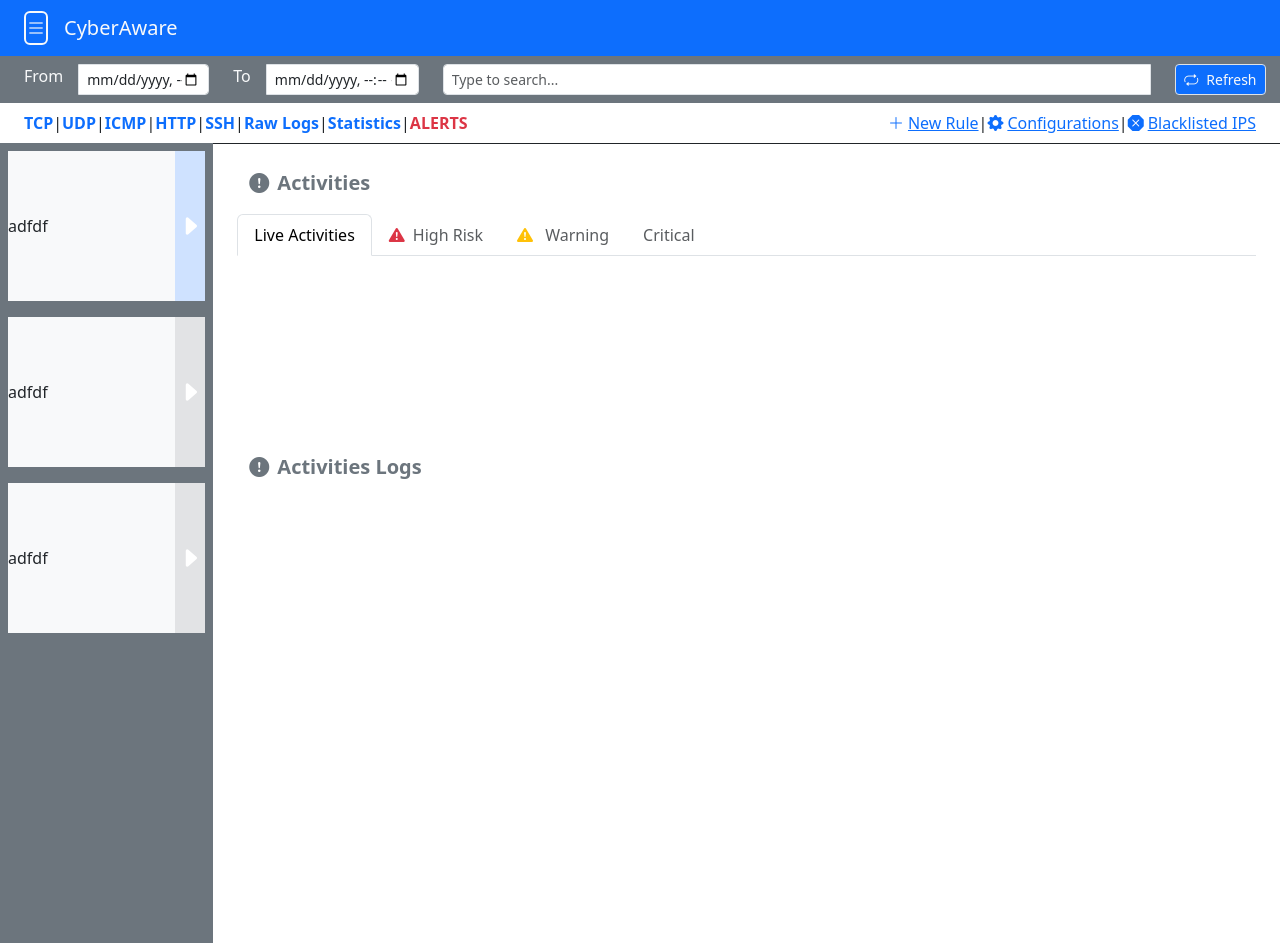
After one commit to hash-cmd/NIDS, a Django app: page /dashboard/ in a window 1280 px wide. The commit adds this page. Run offline with Django 5.2, Linux system fonts and the light colour scheme; a map, chart or similar area stays blank.

Commit message:
Work in progress dashboard

```diff
--- a/NIDS/urls.py
+++ b/NIDS/urls.py
@@ -21,4 +21,5 @@ urlpatterns = [
     path('admin/', admin.site.urls),
     path('accounts/', include('allauth.urls')),
     path('auth/', include('authentication.urls')),
+    path('', include('monitor.urls')),
 ]
--- a/monitor/routing.py
+++ b/monitor/routing.py
@@ -2,5 +2,5 @@ from django.urls import re_path
 from . import consumers
 
 websocket_urlpatterns =[
-    re_path(r'ws/dashboard/(?P<monitor>\w+)/$', consumers.DashboardConsumer.as_asgi()),
+    re_path(r'ws/live/(?P<live_url>\w+)/$', consumers.DashboardConsumer.as_asgi()),
     ]
--- /dev/null
+++ b/monitor/urls.py
@@ -0,0 +1,8 @@
+from django.urls import path
+from monitor.views import (
+    dashboard
+)
+
+urlpatterns = [
+    path('dashboard/', dashboard, name="monitoring live activities"),
+]
--- a/monitor/views.py
+++ b/monitor/views.py
@@ -1,3 +1,5 @@
 from django.shortcuts import render
 
 # Create your views here.
+def dashboard(request):
+    return render(request, 'dashboard.html')
--- a/templates/dashboard.html
+++ b/templates/dashboard.html
@@ -0,0 +1,185 @@
+{% load static %}
+<!DOCTYPE html>
+<html lang="en">
+  <head>
+    <meta charset="utf-8" />
+    <meta name="viewport" content="width=device-width, initial-scale=1" />
+    <title>Home</title>
+    <link
+      href="https://cdn.jsdelivr.net/npm/bootstrap@5.3.3/dist/css/bootstrap.min.css"
+      rel="stylesheet"
+      integrity="sha384-QWTKZyjpPEjISv5WaRU9OFeRpok6YctnYmDr5pNlyT2bRjXh0JMhjY6hW+ALEwIH"
+      crossorigin="anonymous"
+    />
+    <link rel="stylesheet" href="{% static 'assets/css/style.css' %}">
+     <link href="https://cdn.jsdelivr.net/npm/bootstrap-icons/font/bootstrap-icons.css" rel="stylesheet">
+  </head>
+  <body>
+    {% include 'include/header.html' %}
+
+    {% include 'include/sidebar.html' %}
+
+     <section class="bg-secondary">
+        <div class="container-fluid ps-4 pe-4 p-2">
+          <div class="row align-items-center">
+             <div class="col-md-2">
+              <div class="input-group input-group-sm">
+                <span class="text-light text-center me-3" id="inputGroup-sizing-sm">
+                  From
+                </span>
+                <input
+                  type="datetime-local"
+                  class="form-control"
+                  aria-label="Date and time input"
+                  aria-describedby="inputGroup-sizing-sm">
+              </div>
+            </div>
+            <div class="col-md-2">
+              <div class="input-group input-group-sm">
+                <span class="text-light text-center pe-3" id="inputGroup-sizing-sm">
+                  To
+                </span>
+                <input
+                  type="datetime-local"
+                  class="form-control"
+                  aria-label="Date and time input"
+                  aria-describedby="inputGroup-sizing-sm">
+              </div>
+            </div>
+            <div class="col-md-7">
+              <div class="input-group input-group-sm">
+
+                <input type="text" class="form-control" list="datalistOptions" id="exampleDataList" aria-label="Sizing example input" aria-describedby="inputGroup-sizing-sm" placeholder="Type to search...">
+                 <datalist id="datalistOptions">
+                    <option value="San Francisco">
+                    <option value="New York">
+                    <option value="Seattle">
+                    <option value="Los Angeles">
+                    <option value="Chicago">
+                  </datalist>
+              </div>
+            </div>
+            <div class="col-md-1">
+              <div class="input-group input-group-sm">
+                <button class="bg-gradient-primary input-group-text bg-primary text-light" id="inputGroup-sizing-sm"><i class="bi bi-repeat me-2"></i>Refresh</button>
+              </div>
+            </div>
+
+          </div>
+        </div>
+    </section>
+
+    <section class="d-flex ps-4 pe-4 p-2 justify-content-between align-items-center">
+      <div class="d-flex rule-link">
+          <a href="" class="rule-item text-decoration-none fw-semibold fs-6">TCP</a><span class="divider">|</span>
+          <a href="" class="rule-item text-decoration-none fw-semibold">UDP</a><span class="divider">|</span>
+          <a href="" class="rule-item text-decoration-none fw-semibold">ICMP</a><span class="divider">|</span>
+          <a href="" class="rule-item text-decoration-none fw-semibold">HTTP</a><span class="divider">|</span>
+          <a href="" class="rule-item text-decoration-none fw-semibold">SSH</a><span class="divider">|</span>
+          <a href="" class="rule-item text-decoration-none fw-semibold">Raw Logs</a><span class="divider">|</span>
+          <a href="" class="rule-item text-decoration-none fw-semibold">Statistics</a><span class="divider">|</span>
+          <a href="" class="text-danger text-decoration-none fw-bolder">ALERTS</a>
+        </div>
+        <div class="d-flex rule-link">
+          <a href="#" class="rule-item"><i class="bi bi-plus-lg me-1"></i>New Rule</a>
+          <span class="divider">|</span>
+          <a href="#" class="rule-item"><i class="bi bi-gear-fill me-1"></i>Configurations</a>
+          <span class="divider">|</span>
+          <a href="#" class="rule-item"><i class="bi bi-x-octagon-fill me-1"></i>Blacklisted IPS</a>
+      </div>
+
+
+    </section>
+
+    <section>
+      <div class="container-fluid">
+        <div class="row">
+          <div class="col-md-2 bg-secondary vh-100 p-2">
+            <div class="bg-light d-flex justify-content-between align-items-center mb-3" style="height: 150px;">
+                <div>adfdf</div>
+                <div class="bg-primary-subtle d-flex justify-content-center align-items-center" style="width: 30px; height: 100%;">
+                    <i class="fs-4 bi bi-caret-right-fill text-white"></i>
+                </div>
+            </div>
+
+            <div class="bg-light d-flex justify-content-between align-items-center mb-3" style="height: 150px;">
+                <div>adfdf</div>
+                <div class="bg-secondary-subtle d-flex justify-content-center align-items-center" style="width: 30px; height: 100%;">
+                    <i class="fs-4 bi bi-caret-right-fill text-white"></i>
+                </div>
+            </div>
+
+            <div class="bg-light d-flex justify-content-between align-items-center" style="height: 150px;">
+                <div>adfdf</div>
+                <div class="bg-secondary-subtle d-flex justify-content-center align-items-center" style="width: 30px; height: 100%;">
+                    <i class="fs-4 bi bi-caret-right-fill text-white"></i>
+                </div>
+            </div>
+        </div>
+
+
+          <div class="col-md-10 border-top border-dark border-1">
+            <div class="row p-4 justify-content-around align-content-center">
+
+              <div class="fw-bolder text-secondary mb-3 fs-5 "><i class="bi bi-exclamation-circle-fill me-2"></i>Activities</div>
+
+              <ul class="nav nav-tabs mb-4">
+                <li class="nav-item">
+                    <a class="nav-link active" aria-current="page" href="#">
+                      Live Activities
+                    </a>
+                </li>
+                <li class="nav-item">
+                    <a class="nav-link text-muted" href="#">
+                        <i class="text-danger bi bi-exclamation-triangle-fill me-2"></i>High Risk
+                    </a>
+                </li>
+                <li class="nav-item">
+                    <a class="nav-link text-muted" href="#">
+                        <i class="text-warning bi bi-exclamation-triangle-fill me-2"></i> Warning
+                    </a>
+                </li>
+                <li class="nav-item">
+                    <a class="nav-link disabled text-muted" aria-disabled="true">
+                        Critical
+                    </a>
+                </li>
+            </ul>
+
+
+            <div class="border-manual">
+              <div class="row">
+                <div class="col-md-8">
+                  <div style="position: relative; width: 100%;">
+                      <canvas id="myChart"></canvas>
+                  </div>
+              </div>
+               <div class="col-md-4">
+                  <div>
+                    <canvas id="pieChart"></canvas>
+                  </div>
+                </div>
+            <div>
+
+            </div>
+
+
+
+          </div>
+
+          </div>
+
+          <div class="container-fluid pt-3">
+            <div class="fw-bolder text-secondary mb-3 fs-5 "><i class="bi bi-exclamation-circle-fill me-2"></i>Activities Logs</div>
+          </div>
+
+        </div>
+      </div>
+    </div>
+  </div>
+  </section>
+
+    {% include 'include/script.html' %}
+    <script src="{% static 'assets/js/main.js' %}"></script>
+  </body>
+</html>
--- /dev/null
+++ b/templates/include/header.html
@@ -0,0 +1,20 @@
+<nav class="navbar bg-primary">
+      <div class="container-fluid ps-4 pe-4">
+        <div class="d-flex align-items-center">
+          <!-- Toggle button for sidebar -->
+          <div
+            id="menuToggle"
+            class="border border-light border-2 rounded menu-manual d-flex align-items-center justify-content-center"
+            style="cursor: pointer;"
+            data-bs-toggle="offcanvas"
+            data-bs-target="#offcanvasExample"
+            aria-controls="offcanvasExample"
+          >
+            <i class="bi bi-list text-light fw-bolder fs-5"></i>
+          </div>
+          <a class="navbar-brand ms-3 text-light" href="#">
+            CyberAware
+          </a>
+        </div>
+      </div>
+    </nav>
--- a/templates/include/script.html
+++ b/templates/include/script.html
@@ -3,3 +3,5 @@
 <script src="https://cdn.jsdelivr.net/npm/bootstrap@5.3.3/dist/js/bootstrap.bundle.min.js" integrity="sha384-YvpcrYf0tY3lHB60NNkmXc5s9fDVZLESaAA55NDzOxhy9GkcIdslK1eN7N6jIeHz" crossorigin="anonymous"></script>
 <script src="https://cdn.jsdelivr.net/npm/@popperjs/core@2.11.8/dist/umd/popper.min.js" integrity="sha384-I7E8VVD/ismYTF4hNIPjVp/Zjvgyol6VFvRkX/vR+Vc4jQkC+hVqc2pM8ODewa9r" crossorigin="anonymous"></script>
 <script src="https://cdn.jsdelivr.net/npm/bootstrap@5.3.3/dist/js/bootstrap.min.js" integrity="sha384-0pUGZvbkm6XF6gxjEnlmuGrJXVbNuzT9qBBavbLwCsOGabYfZo0T0to5eqruptLy" crossorigin="anonymous"></script>
+
+<script src="https://cdn.jsdelivr.net/npm/chart.js"></script>
--- /dev/null
+++ b/templates/include/sidebar.html
@@ -0,0 +1,59 @@
+<div class="offcanvas offcanvas-start" tabindex="-1" id="offcanvasExample" aria-labelledby="offcanvasExampleLabel" style="width: 320px;">
+    <div class="offcanvas-header">
+        {% comment %} <h5 class="offcanvas-title" id="offcanvasExampleLabel">NIDS Sidebar</h5> {% endcomment %}
+        <button type="button" class="btn-close text-reset" data-bs-dismiss="offcanvas" aria-label="Close"></button>
+    </div>
+    <div class="offcanvas-body">
+        <div class="text-center text-primary mb-4">
+            <i class="display-1 bi bi-person-circle"></i>
+        </div>
+        <h3 class="text-center text-primary mb-4">Username Here</h3>
+
+        <ul class="list-unstyled">
+            <li class="mb-2 bg-secondary text-light">
+                <span class="text-uppercase text-secondary small">Menu</span>
+            </li>
+            <li class="mb-3">
+                <a href="#" class="text-decoration-none d-flex align-items-center p-2 rounded link-primary-hover">
+                    <i class="bi bi-house-fill me-2"></i>
+                    <span>Dashboard</span>
+                </a>
+            </li>
+            <li class="mb-3">
+                <a href="#" class="text-decoration-none d-flex align-items-center p-2 rounded link-primary-hover">
+                    <i class="bi bi-person-fill me-2"></i>
+                    <span>Profile</span>
+                </a>
+            </li>
+            <li class="mb-3">
+                <a href="#" class="text-decoration-none d-flex align-items-center p-2 rounded link-primary-hover">
+                    <i class="bi bi-gear-fill me-2"></i>
+                    <span>Settings</span>
+                </a>
+            </li>
+            <li class="mb-3">
+                <a href="#" class="text-decoration-none d-flex align-items-center p-2 rounded link-primary-hover">
+                    <i class="bi bi-clipboard-data me-2"></i>
+                    <span>Logs</span>
+                </a>
+            </li>
+            <li class="mb-3 dropdown">
+                <a href="#" class="text-decoration-none d-flex align-items-center p-2 rounded link-primary-hover" data-bs-toggle="dropdown" aria-expanded="false">
+                    <i class="bi bi-file-earmark-text me-2"></i>
+                    <span>Reports</span>
+                </a>
+                <ul class="dropdown-menu">
+                    <li><a class="dropdown-item" href="#">Intrusion Reports</a></li>
+                    <li><a class="dropdown-item" href="#">Traffic Reports</a></li>
+                    <li><a class="dropdown-item" href="#">User Activity Reports</a></li>
+                </ul>
+            </li>
+            <li class="mb-3">
+                <a href="#" class="text-decoration-none d-flex align-items-center p-2 rounded link-primary-hover">
+                    <i class="bi bi-box-arrow-right me-2"></i>
+                    <span>Logout</span>
+                </a>
+            </li>
+        </ul>
+    </div>
+</div>
--- a/templates/index.html
+++ b/templates/index.html
@@ -34,6 +34,7 @@
             <div class="fw-bold text-center">OR</div>
 
             <div class="col-12 text-center border border-1 border-dark rounded-5 p-2">
+                <img src="">
                 <a href="{% provider_login_url 'google' %}" class="text-dark text-decoration-none">Sign in with Google</a>
             </div>
             <div class="col-12 text-center border border-1 border-dark rounded-5 p-2 mb-3">
```
Also changed, not shown: NIDS/settings.py (+12 -8 lines), monitor/consumers.py (+7 -31 lines), requirements.txt (added, +34 -0 lines), 4 other files.
